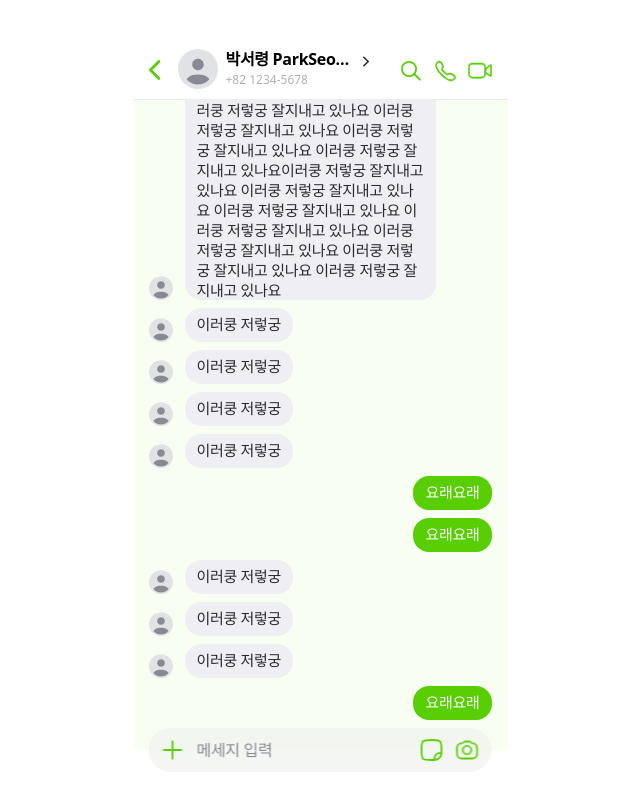
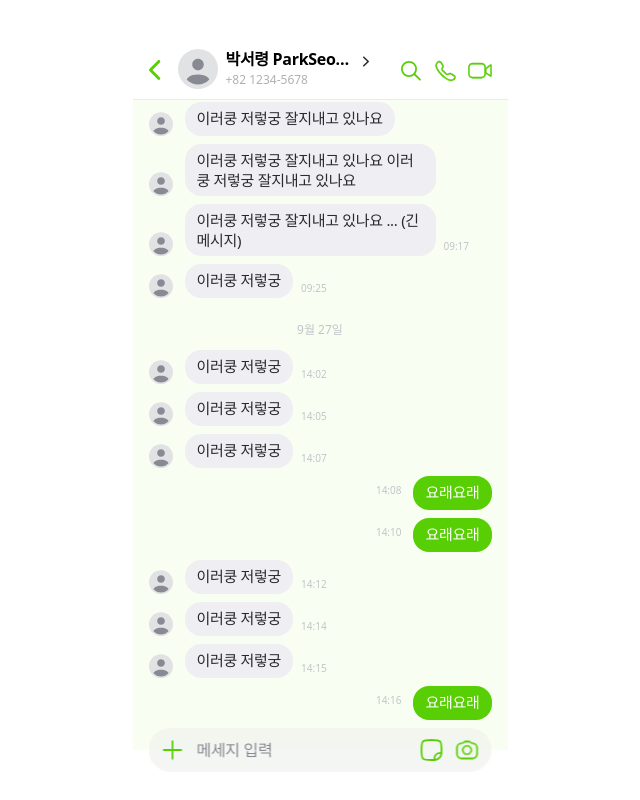
Before and after one commit to CEOS-Developers/react-messenger-22nd, a React (Vite) app in the folder react-messenger/: page / in a window 1280 px wide. Shown: the top 800 px of the page, without its empty margins (320-960 px from the left). Built offline with nearby package versions, Linux system fonts and the light colour scheme.

Commit message:
[FEAT] 날짜 및 시간 표시 구현

```diff
--- /dev/null
+++ b/react-messenger/src/components/chatRoom/DateDivider.tsx
@@ -0,0 +1,28 @@
+interface DateDividerProps {
+  date: string;
+}
+
+const DateDivider = ({ date }: DateDividerProps) => {
+  const d = new Date(date);
+  const today = new Date();
+  const isSameYear = d.getFullYear() === today.getFullYear();
+
+  const formatted = isSameYear
+    ? d.toLocaleDateString("ko-KR", {
+        month: "long",
+        day: "numeric",
+      })
+    : d.toLocaleDateString("ko-KR", {
+        year: "numeric",
+        month: "long",
+        day: "numeric",
+      });
+
+  return (
+    <div className="text-center text-gray-300 text-xs mb-[12px] mt-[24px]">
+      {formatted}
+    </div>
+  );
+};
+
+export default DateDivider;
--- a/react-messenger/src/components/chatRoom/ReceivedChat.tsx
+++ b/react-messenger/src/components/chatRoom/ReceivedChat.tsx
@@ -2,15 +2,23 @@ import ProfileIcon from "../../assets/icons/ContactAction/ProfileIcon";
 
 interface RecievedChatProps {
   text: string;
+  time?: string;
 }
 
-const RecievedChat = ({ text }: RecievedChatProps) => {
+const RecievedChat = ({ text, time }: RecievedChatProps) => {
   return (
     <div className="flex flex-row items-end w-full mt-[8px]">
       <ProfileIcon className="w-[24px] h-[24px]" />
       <div className="body-1 rounded-[16px] bg-[#EFEFF3] text-gray-800 w-auto max-w-[251px] h-auto min-h-[34px] max-h-[346px] pr-[12px] pl-[12px] pb-[6px] pt-[6px] ml-[12px]">
         {text}
       </div>
+      <div>
+        {time && (
+          <span className="bottom-0 ml-[8px] right-[-40px] body-3 text-gray-300">
+            {time}
+          </span>
+        )}
+      </div>
     </div>
   );
 };
--- a/react-messenger/src/components/chatRoom/SentChat.tsx
+++ b/react-messenger/src/components/chatRoom/SentChat.tsx
@@ -1,10 +1,18 @@
 interface SentChatProps {
   text: string;
+  time?: string;
 }
 
-const SentChat = ({ text }: SentChatProps) => {
+const SentChat = ({ text, time }: SentChatProps) => {
   return (
     <div className="flex justify-end w-full mt-[8px]">
+      <div>
+        {time && (
+          <span className="bottom-0 ml-[8px] right-[-40px] body-3 text-gray-300">
+            {time}
+          </span>
+        )}
+      </div>
       <div className="body-1 rounded-[16px] bg-main-green text-white w-auto max-w-[251px] h-auto min-h-[34px] max-h-[346px] pr-[12px] pl-[12px] pb-[6px] pt-[6px] ml-[12px]">
         {text}
       </div>
--- a/react-messenger/src/pages/ChatRoom.tsx
+++ b/react-messenger/src/pages/ChatRoom.tsx
@@ -3,39 +3,122 @@ import ContactAction from "../components/chatRoom/ContactAction";
 import MessageInput from "../components/chatRoom/MessageInput";
 import RecievedChat from "../components/chatRoom/ReceivedChat";
 import SentChat from "../components/chatRoom/SentChat";
+import DateDivider from "../components/chatRoom/DateDivider";
 
 interface Message {
   id: number;
   text: string;
   type: "sent" | "received";
+  createdAt: string;
+  time: string;
 }
 
 const ChatRoom = () => {
+  // Message 타입을 이용하여 렌더링
   const [messages, setMessages] = useState<Message[]>([
-    { id: 1, text: "이러쿵 저렇궁", type: "received" },
-    { id: 2, text: "이러쿵 저렇궁 잘지내고 있나요", type: "received" },
+    {
+      id: 1,
+      text: "이러쿵 저렇궁",
+      type: "received",
+      createdAt: "2025-09-26",
+      time: "09:15",
+    },
+    {
+      id: 2,
+      text: "이러쿵 저렇궁 잘지내고 있나요",
+      type: "received",
+      createdAt: "2025-09-26",
+      time: "09:17",
+    },
     {
       id: 3,
       text: "이러쿵 저렇궁 잘지내고 있나요 이러쿵 저렇궁 잘지내고 있나요",
       type: "received",
+      createdAt: "2025-09-26",
+      time: "09:17",
     },
     {
       id: 4,
-      text: "이러쿵 저렇궁 잘지내고 있나요 이러쿵 저렇궁 잘지내고 있나요 이러쿵 저렇궁 잘지내고 있나요 이러쿵 저렇궁 잘지내고 있나요 이러쿵 저렇궁 잘지내고 있나요 이러쿵 저렇궁 잘지내고 있나요 이러쿵 저렇궁 잘지내고 있나요 이러쿵 저렇궁 잘지내고 있나요 이러쿵 저렇궁 잘지내고 있나요 이러쿵 저렇궁 잘지내고 있나요 이러쿵 저렇궁 잘지내고 있나요 이러쿵 저렇궁 잘지내고 있나요이러쿵 저렇궁 잘지내고 있나요 이러쿵 저렇궁 잘지내고 있나요 이러쿵 저렇궁 잘지내고 있나요 이러쿵 저렇궁 잘지내고 있나요 이러쿵 저렇궁 잘지내고 있나요 이러쿵 저렇궁 잘지내고 있나요 이러쿵 저렇궁 잘지내고 있나요",
+      text: "이러쿵 저렇궁 잘지내고 있나요 ... (긴 메시지)",
       type: "received",
+      createdAt: "2025-09-26",
+      time: "09:17",
     },
-    { id: 5, text: "이러쿵 저렇궁", type: "received" },
-    { id: 6, text: "이러쿵 저렇궁", type: "received" },
-    { id: 7, text: "이러쿵 저렇궁", type: "received" },
-    { id: 8, text: "이러쿵 저렇궁", type: "received" },
-    { id: 9, text: "요래요래", type: "sent" },
-    { id: 10, text: "요래요래", type: "sent" },
-    { id: 11, text: "이러쿵 저렇궁", type: "received" },
-    { id: 12, text: "이러쿵 저렇궁", type: "received" },
-    { id: 13, text: "이러쿵 저렇궁", type: "received" },
-    { id: 14, text: "요래요래", type: "sent" },
+    {
+      id: 5,
+      text: "이러쿵 저렇궁",
+      type: "received",
+      createdAt: "2025-09-26",
+      time: "09:25",
+    },
+
+    {
+      id: 6,
+      text: "이러쿵 저렇궁",
+      type: "received",
+      createdAt: "2025-09-27",
+      time: "14:02",
+    },
+    {
+      id: 7,
+      text: "이러쿵 저렇궁",
+      type: "received",
+      createdAt: "2025-09-27",
+      time: "14:05",
+    },
+    {
+      id: 8,
+      text: "이러쿵 저렇궁",
+      type: "received",
+      createdAt: "2025-09-27",
+      time: "14:07",
+    },
+    {
+      id: 9,
+      text: "요래요래",
+      type: "sent",
+      createdAt: "2025-09-27",
+      time: "14:08",
+    },
+    {
+      id: 10,
+      text: "요래요래",
+      type: "sent",
+      createdAt: "2025-09-27",
+      time: "14:10",
+    },
+
+    {
+      id: 11,
+      text: "이러쿵 저렇궁",
+      type: "received",
+      createdAt: "2025-09-27",
+      time: "14:12",
+    },
+    {
+      id: 12,
+      text: "이러쿵 저렇궁",
+      type: "received",
+      createdAt: "2025-09-27",
+      time: "14:14",
+    },
+    {
+      id: 13,
+      text: "이러쿵 저렇궁",
+      type: "received",
+      createdAt: "2025-09-27",
+      time: "14:15",
+    },
+    {
+      id: 14,
+      text: "요래요래",
+      type: "sent",
+      createdAt: "2025-09-27",
+      time: "14:16",
+    },
   ]);
 
+  // 메세지 전송 시 자동 스크롤
   const messagesEndRef = useRef<HTMLDivElement>(null);
 
   useEffect(() => {
@@ -43,10 +126,19 @@ const ChatRoom = () => {
   }, [messages]);
 
   const handleSend = (text: string) => {
+    const now = new Date();
+    const today = now.toISOString().split("T")[0];
+    const time = now.toLocaleTimeString("ko-KR", {
+      hour: "2-digit",
+      minute: "2-digit",
+      hour12: false,
+    });
     const newMessage: Message = {
       id: Date.now(),
       text,
       type: "sent",
+      createdAt: today,
+      time,
     };
     setMessages((prev) => [...prev, newMessage]);
   };
@@ -55,13 +147,32 @@ const ChatRoom = () => {
     <div className="w-[375px] h-[812px] bg-light-green relative flex flex-col">
       <ContactAction />
       <div className="flex-1 overflow-y-auto pt-[8px] pb-[92px] pr-[16px] pl-[16px]">
-        {messages.map((msg) =>
-          msg.type === "sent" ? (
-            <SentChat key={msg.id} text={msg.text} />
-          ) : (
-            <RecievedChat key={msg.id} text={msg.text} />
-          )
-        )}
+        {messages.map((msg, index) => {
+          const prevMsg = messages[index - 1];
+          const nextMsg = messages[index + 1];
+          const showDivider = !prevMsg || prevMsg.createdAt !== msg.createdAt;
+
+          // 시간 표시 여부 → 다음 메시지와 비교
+          const showTime =
+            !nextMsg || nextMsg.time !== msg.time || nextMsg.type !== msg.type;
+
+          return (
+            <div key={msg.id}>
+              {showDivider && <DateDivider date={msg.createdAt} />}
+              {msg.type === "sent" ? (
+                <SentChat
+                  text={msg.text}
+                  time={showTime ? msg.time : undefined}
+                />
+              ) : (
+                <RecievedChat
+                  text={msg.text}
+                  time={showTime ? msg.time : undefined}
+                />
+              )}
+            </div>
+          );
+        })}
         <div ref={messagesEndRef} />
       </div>
       <div className="absolute bottom-0 left-0 w-full">
```
